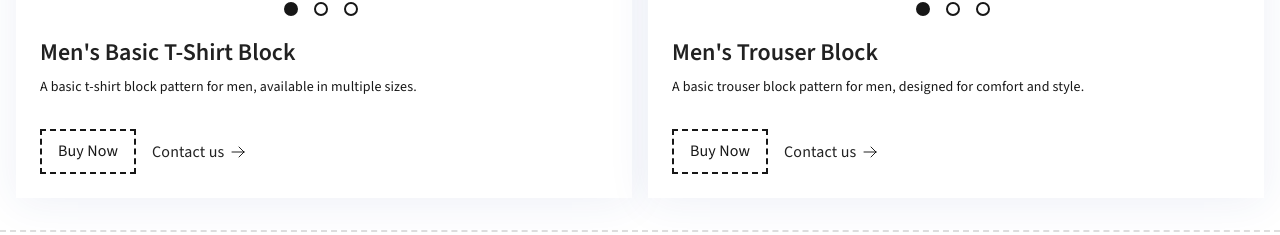
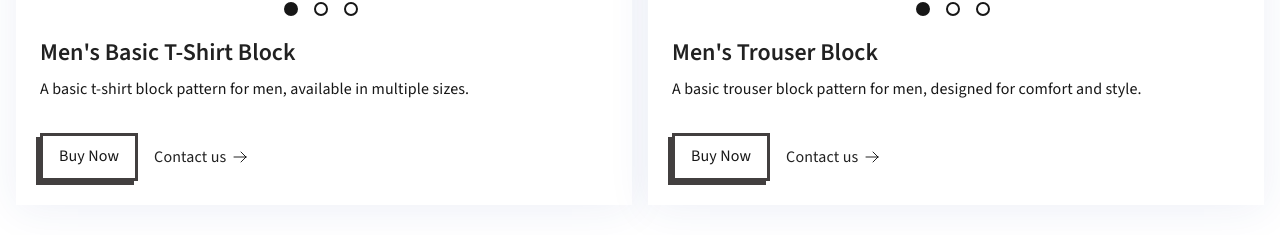
Before and after one commit to karthik-2906/sewmii-website, a Next.js app: page /products/men in a window 1280 px wide. Shown: the part 668-903 px from the top of the page. Built offline with nearby package versions, Linux system fonts and the light colour scheme.

Commit message:
testimonial cards interaction

```diff
--- a/app/components/Navbar.tsx
+++ b/app/components/Navbar.tsx
@@ -292,11 +292,17 @@ const ProductsDropdown = ({ isOpen, onClose }: { isOpen: boolean; onClose: () =>
                 {PRODUCT_CATEGORIES.map((category) => (
                     <Box key={category.name}>
                         <Typography variant="h6" sx={{ fontWeight: 'bold' }}>
+                            <Link
+                                href={category.link}
+                                underline='none'
+                                color='var(--foreground)'
+                            >
                                 {category.name}
+                            </Link>
                         </Typography>
                         <List>
                             {category.products.map((product) => (
-                                <ListItem key={product.id} sx={{ p: 0 }}>
+                                <ListItem key={product.id} sx={{ p: '2px 0' }}>
                                     <Link
                                         href={`${product.link}?tab=${product.query}`}
                                         underline="none"
--- a/app/components/ProductCard.tsx
+++ b/app/components/ProductCard.tsx
@@ -44,15 +44,56 @@ const ProductCard: React.FC<ProductCardProps> = ({ title, desc, link, carouselIm
                 <Typography gutterBottom variant="h5" component="div" sx={{ fontFamily: 'Source Sans Bold' }}>
                     {title}
                 </Typography>
-                <Typography variant="body2" sx={{ color: 'var(--foreground)', fontFamily: 'Source Sans Regular' }}>
+                <Typography variant="body1" sx={{ color: 'var(--foreground)', fontFamily: 'Source Sans Regular' }}>
                     {desc}
                 </Typography>
             </CardContent>
             <CardActions sx={{ padding: '16px 24px 24px', gap: 1 }}>
-                <Link href={link} color="inherit" underline="none" sx={{ padding: '8px 16px', border: '2px dashed var(--foreground)', position: 'relative', display: 'inline-flex', '&:hover .hover-bg': { transform: 'scaleX(1)' }, '&:hover .hover-text': { color: 'var(--background)' } }}>
-                    <Typography variant="subtitle2" fontFamily={'Source Sans Regular'} component="p" className="hover-text" sx={{ fontSize: '1rem', zIndex: 1, color: 'var(--foreground)', transition: 'color 0.3s ease' }}>Buy Now</Typography>
-                    <Box component="span" className="hover-bg" sx={{ position: 'absolute', inset: 0, backgroundColor: 'var(--foreground)', transform: 'scaleX(0)', transition: 'transform 0.3s ease', transformOrigin: 'left', zIndex: 0 }} />
-                </Link>
+                <Box
+                    component="div"
+                    sx={{
+                        position: 'relative',
+                        display: 'inline-block',
+                    }}
+                >
+                    <Box
+                        component="div"
+                        sx={{
+                            position: 'absolute',
+                            top: '4px',
+                            left: '-4px',
+                            right: '4px',
+                            bottom: '-4px',
+                            backgroundColor: 'var(--calculator-3d-background)',
+                            zIndex: 1
+                        }}
+                    />
+                    <Link
+                        target='_blank'
+                        rel="noopener noreferrer"
+                        href={link}
+                        underline="none"
+                        display="flex"
+                        alignItems="center"
+                        gap="4px"
+                        padding="8px 16px"
+                        sx={{
+                            position: 'relative',
+                            zIndex: 2,
+                            backgroundColor: "var(--background)",
+                            border: '3px solid var(--calculator-3d-background)',
+                            transform: 'translate(0, 0)',
+                            transition: 'all 0.3s ease',
+                            '&:hover': {
+                                transform: 'translate(-4px, 4px)',
+                            }
+                        }}
+                    >
+                        <Typography variant="h6" color="var(--foreground)" fontSize="16px" fontFamily={'Source Sans Regular'}>
+                            Buy Now
+                        </Typography>
+                    </Link>
+                </Box>
                 <Link href="#" underline="none" sx={{ display: 'inline-flex', alignItems: 'center', textDecoration: 'none', color: 'inherit', transition: 'opacity 0.3s ease', '&:hover': { opacity: 0.7 }, '&:hover svg': { transform: 'translateX(6px)' } }}>
                     <Typography variant="subtitle1" component="p" fontFamily={'Source Sans Regular'} sx={{ marginRight: '6px' }}>Contact us
                     </Typography>
```
Also changed, not shown: app/components/TestimonialCard.tsx (+40 -2 lines). Lines whose indentation alone changed are shown as unchanged.
